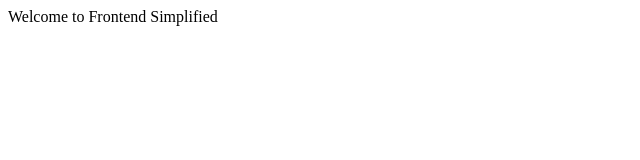
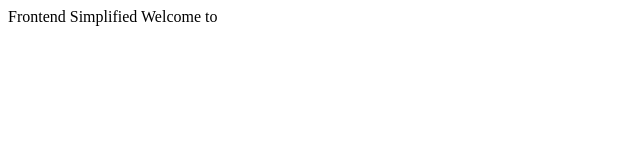
Before and after one commit to jeromemoors/Crash-Course-CSS, a plain HTML site: page index.html in a window 1280 px wide. Shown: the full height of the page, 0-640 px from the left. Drawn offline with Linux system fonts and the light colour scheme.

Commit message:
Pseudo Selector, Before

```diff
--- a/style.css
+++ b/style.css
@@ -1,3 +1,3 @@
-div::after {
-    content: " Frontend Simplified";
+div::before {
+    content: "Frontend Simplified ";
 }
```
